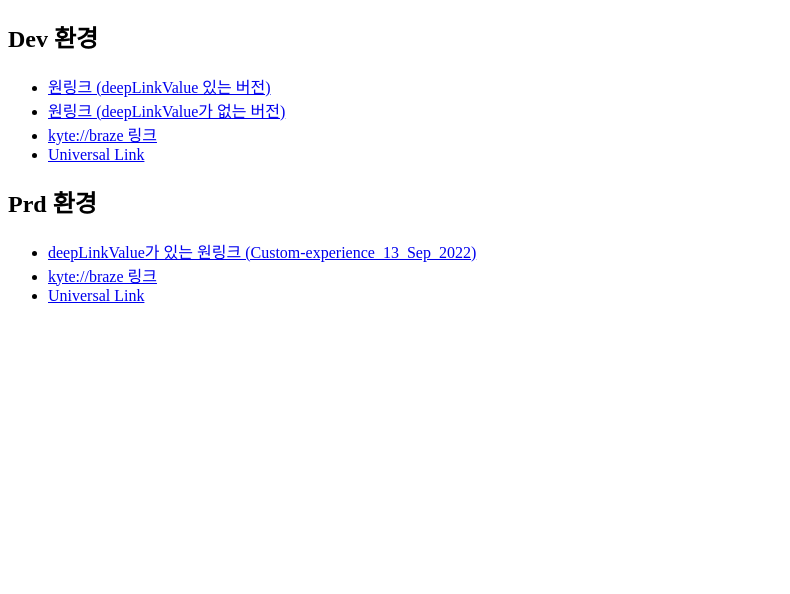
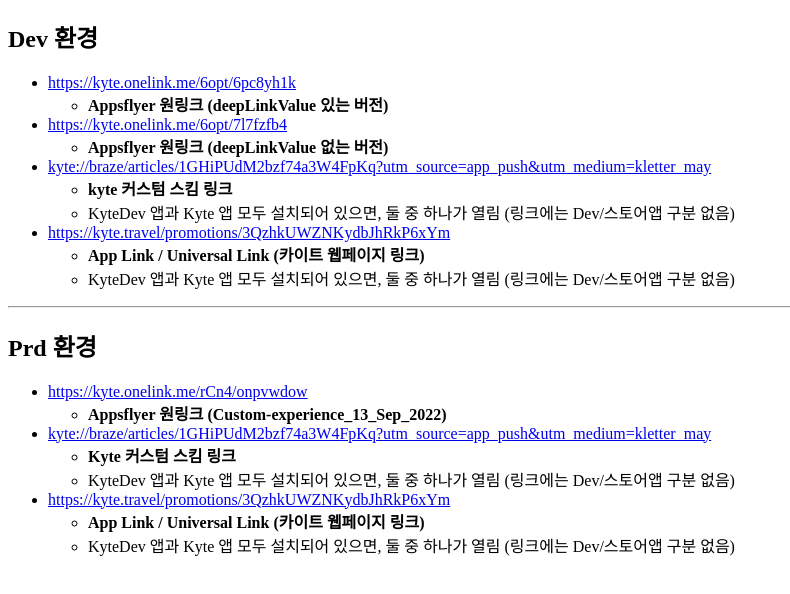
Before and after one commit to squarelab-jwlee/sample, a plain HTML site: page playgrounds/links/index.html in a window 1280 px wide. Shown: the part 70-664 px from the top of the page, without its empty margins (0-790 px from the left). Drawn offline with Linux system fonts and the light colour scheme.

Commit message:
Modify link format

```diff
--- a/playgrounds/links/index.html
+++ b/playgrounds/links/index.html
@@ -13,30 +13,58 @@
     <h2>Dev 환경</h2>
     <ul>
         <li>
-            <a href="https://kyte.onelink.me/6opt/6pc8yh1k">원링크 (deepLinkValue 있는 버전)</a>
+            <a href="https://kyte.onelink.me/6opt/6pc8yh1k">https://kyte.onelink.me/6opt/6pc8yh1k</a>
+            <ul>
+                <li><strong>Appsflyer 원링크 (deepLinkValue 있는 버전)</strong></li>
+            </ul>
         </li>
         <li>
-            <a href="https://kyte.onelink.me/6opt/7l7fzfb4">원링크 (deepLinkValue가 없는 버전)</a>
+            <a href="https://kyte.onelink.me/6opt/7l7fzfb4">https://kyte.onelink.me/6opt/7l7fzfb4</a>
+            <ul>
+                <li><strong>Appsflyer 원링크 (deepLinkValue 없는 버전)</strong></li>
+            </ul>
         </li>
         <li>
-            <a href="kyte://braze/articles/1GHiPUdM2bzf74a3W4FpKq?utm_source=app_push&utm_medium=kletter_may">kyte://braze
-                링크</a>
+            <a
+                href="kyte://braze/articles/1GHiPUdM2bzf74a3W4FpKq?utm_source=app_push&utm_medium=kletter_may">kyte://braze/articles/1GHiPUdM2bzf74a3W4FpKq?utm_source=app_push&utm_medium=kletter_may</a>
+            <ul>
+                <li><strong>kyte 커스텀 스킴 링크</strong></li>
+                <li>KyteDev 앱과 Kyte 앱 모두 설치되어 있으면, 둘 중 하나가 열림 (링크에는 Dev/스토어앱 구분 없음)</li>
+            </ul>
         </li>
         <li>
-            <a href="https://kyte.travel/promotions/3QzhkUWZNKydbJhRkP6xYm">Universal Link</a>
+            <a
+                href="https://kyte.travel/promotions/3QzhkUWZNKydbJhRkP6xYm">https://kyte.travel/promotions/3QzhkUWZNKydbJhRkP6xYm</a>
+            <ul>
+                <li><strong>App Link / Universal Link (카이트 웹페이지 링크)</strong></li>
+                <li>KyteDev 앱과 Kyte 앱 모두 설치되어 있으면, 둘 중 하나가 열림 (링크에는 Dev/스토어앱 구분 없음)</li>
+            </ul>
         </li>
     </ul>
+    <hr />
     <h2>Prd 환경</h2>
     <ul>
         <li>
-            <a href="https://kyte.onelink.me/rCn4/onpvwdow">deepLinkValue가 있는 원링크 (Custom-experience_13_Sep_2022)</a>
+            <a href="https://kyte.onelink.me/rCn4/onpvwdow">https://kyte.onelink.me/rCn4/onpvwdow</a>
+            <ul>
+                <li><strong>Appsflyer 원링크 (Custom-experience_13_Sep_2022)</strong></li>
+            </ul>
         </li>
         <li>
-            <a href="kyte://braze/articles/1GHiPUdM2bzf74a3W4FpKq?utm_source=app_push&utm_medium=kletter_may">kyte://braze
-                링크</a>
+            <a
+                href="kyte://braze/articles/1GHiPUdM2bzf74a3W4FpKq?utm_source=app_push&utm_medium=kletter_may">kyte://braze/articles/1GHiPUdM2bzf74a3W4FpKq?utm_source=app_push&utm_medium=kletter_may</a>
+            <ul>
+                <li><strong>Kyte 커스텀 스킴 링크</strong></li>
+                <li>KyteDev 앱과 Kyte 앱 모두 설치되어 있으면, 둘 중 하나가 열림 (링크에는 Dev/스토어앱 구분 없음)</li>
+            </ul>
         </li>
         <li>
-            <a href="https://kyte.travel/promotions/3QzhkUWZNKydbJhRkP6xYm">Universal Link</a>
+            <a
+                href="https://kyte.travel/promotions/3QzhkUWZNKydbJhRkP6xYm">https://kyte.travel/promotions/3QzhkUWZNKydbJhRkP6xYm</a>
+            <ul>
+                <li><strong>App Link / Universal Link (카이트 웹페이지 링크)</strong></li>
+                <li>KyteDev 앱과 Kyte 앱 모두 설치되어 있으면, 둘 중 하나가 열림 (링크에는 Dev/스토어앱 구분 없음)</li>
+            </ul>
         </li>
     </ul>
 </body>
```
